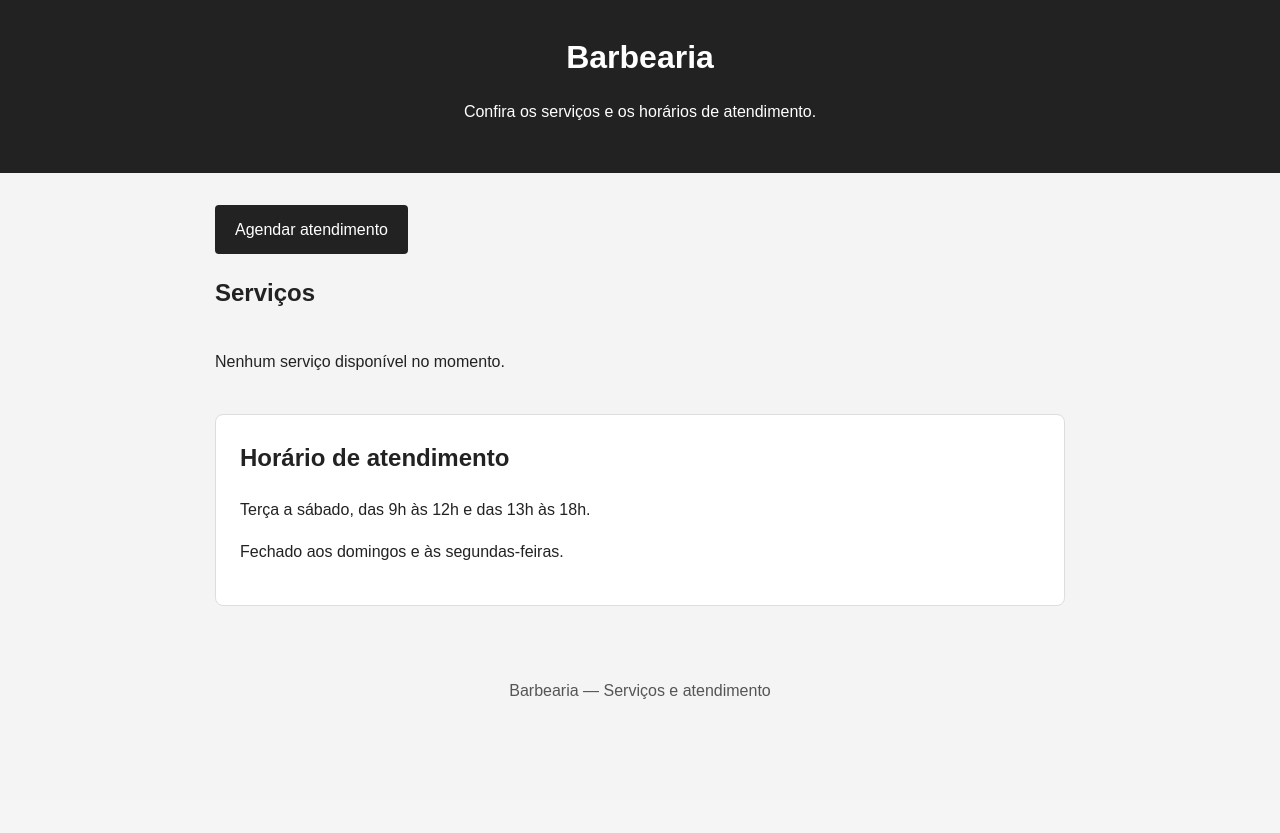
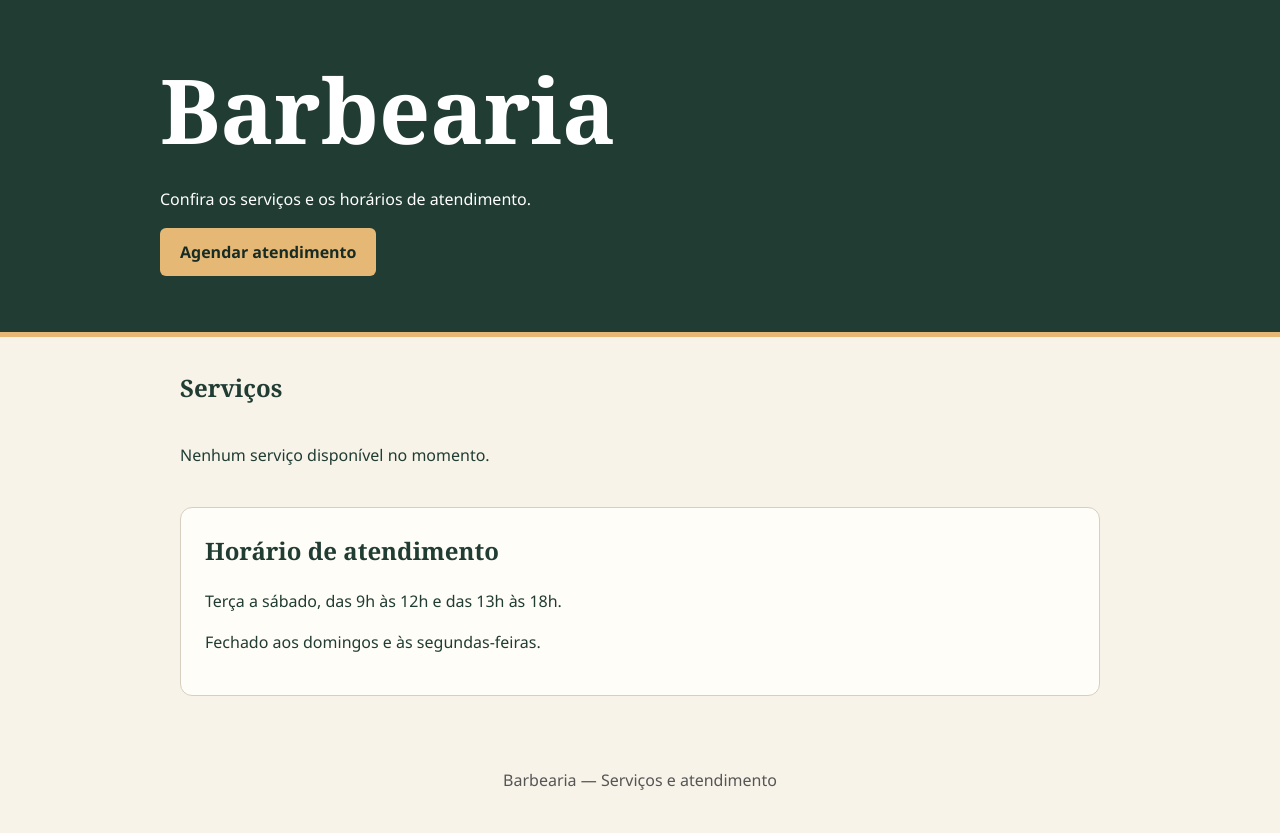
Before and after one commit to bielgb13/APP-BARBEARIA, a Django app: page / in a window 1280 px wide. Before the commit the page ends 699 px from the top, so only its background shows below. Run offline with Django 5.2, Linux system fonts and the light colour scheme; data that the repository does not hold is empty.

Commit message:
Atualiza o visual da página inicial e do formulário de agendamento

```diff
--- a/agenda/templates/agenda/agendar.html
+++ b/agenda/templates/agenda/agendar.html
@@ -104,10 +104,11 @@
             color: #222;
         }
     </style>
+{% include "agenda/estilo.html" %}
 </head>
 
 <body>
-    <main>
+    <main class="agenda">
         <a href="{% url 'agenda:inicio' %}">Voltar ao início</a>
 
         <h1>Agendar atendimento</h1>
--- /dev/null
+++ b/agenda/templates/agenda/estilo.html
@@ -0,0 +1,66 @@
+<style>
+    :root {
+        --verde: #203c33;
+        --creme: #f7f3e9;
+        --dourado: #e5b875;
+    }
+    * { box-sizing: border-box; }
+    body {
+        margin: 0;
+        background: var(--creme);
+        color: var(--verde);
+        font-family: "Segoe UI", Arial, sans-serif;
+        line-height: 1.55;
+    }
+    h1, h2, h3, .preco { font-family: Georgia, serif; }
+    header {
+        background: var(--verde);
+        border-bottom: 5px solid var(--dourado);
+        padding: 40px max(5vw, calc((100vw - 960px) / 2));
+        text-align: left;
+        color: white;
+    }
+    header h1 { margin: 0; font-size: clamp(3rem, 7vw, 6rem); }
+    header p { margin: 8px 0 16px; }
+    main { max-width: 960px; }
+    .servico, .horarios, main.agenda {
+        background: #fffdf7;
+        border: 1px solid #d6cfc0;
+        border-radius: 12px;
+    }
+    .servico { border-top: 3px solid #967245; }
+    .servico h3 { font-size: 1.5rem; }
+    .preco { color: var(--verde); font-size: 2rem; margin: 16px 0 4px; }
+    .botao-agendar, button {
+        display: inline-block;
+        border: 0;
+        border-radius: 6px;
+        padding: 12px 20px;
+        background: var(--verde);
+        color: white;
+        font-weight: 600;
+        cursor: pointer;
+    }
+    .botao-agendar { background: var(--dourado); color: #182c25; }
+    .botao-agendar:hover { background: #f2cb90; }
+    button:hover { background: #305747; }
+    main.agenda {
+        width: min(94%, 660px);
+        margin: 24px auto;
+        padding: clamp(18px, 4vw, 36px);
+        border-top: 5px solid var(--verde);
+    }
+    .agenda input, .agenda select {
+        width: 100%;
+        min-height: 44px;
+        border: 1px solid #918e80;
+        border-radius: 6px;
+        background: white;
+        color: var(--verde);
+    }
+    .agenda input + select { margin-top: 8px; }
+    @media (max-width: 520px) {
+        .servicos { grid-template-columns: 1fr; }
+        .agenda button { width: 100%; }
+    }
+</style>
--- a/agenda/templates/agenda/inicio.html
+++ b/agenda/templates/agenda/inicio.html
@@ -86,20 +86,22 @@
             color: #555;
         }
     </style>
+{% include "agenda/estilo.html" %}
 </head>
 
 <body>
     <header>
         <h1>Barbearia</h1>
         <p>Confira os serviços e os horários de atendimento.</p>
-    </header>
-
-    <main>
-        <p>
+    <p>
             <a class="botao-agendar" href="{% url 'agenda:agendar' %}">
                 Agendar atendimento
             </a>
         </p>
+    </header>
+
+    <main>
+
 
         <section aria-labelledby="titulo-servicos">
             <h2 id="titulo-servicos">Serviços</h2>
```
